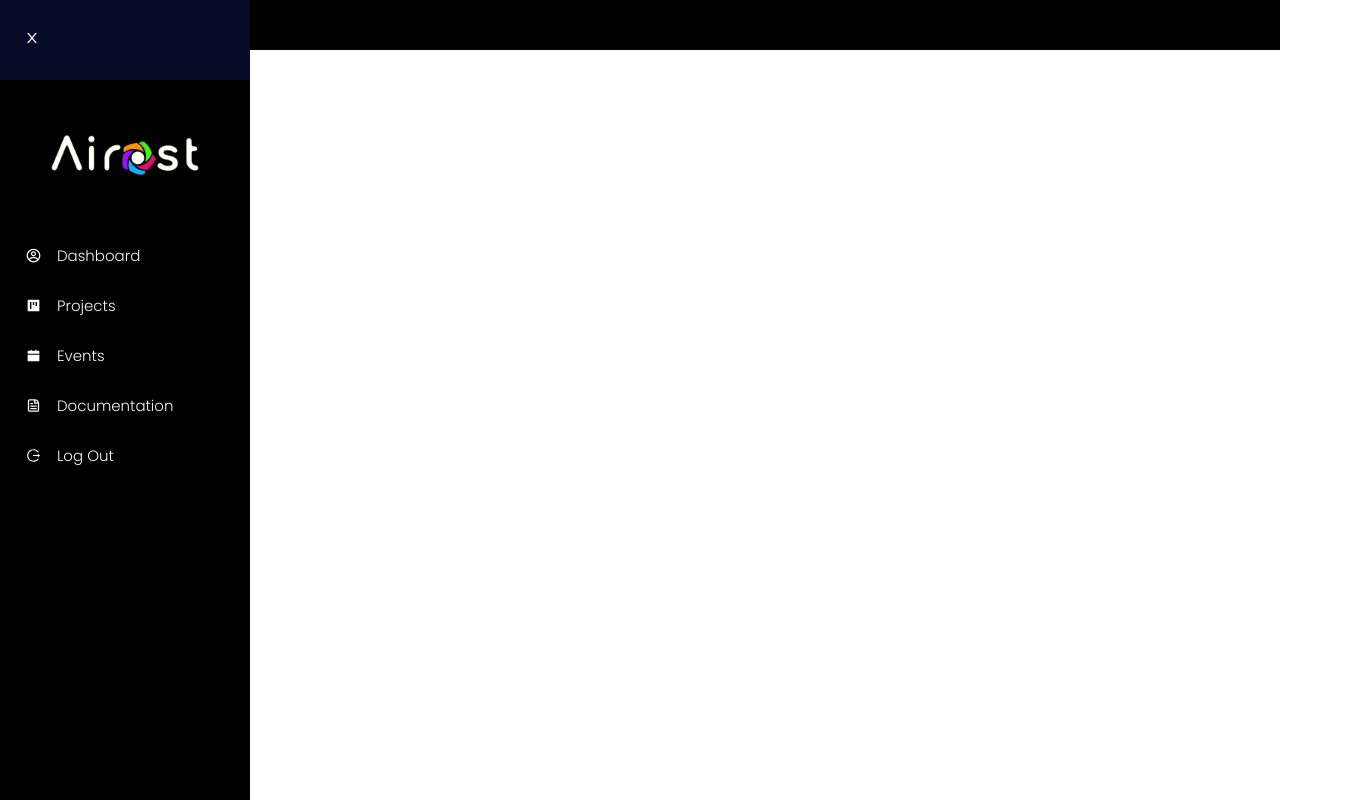
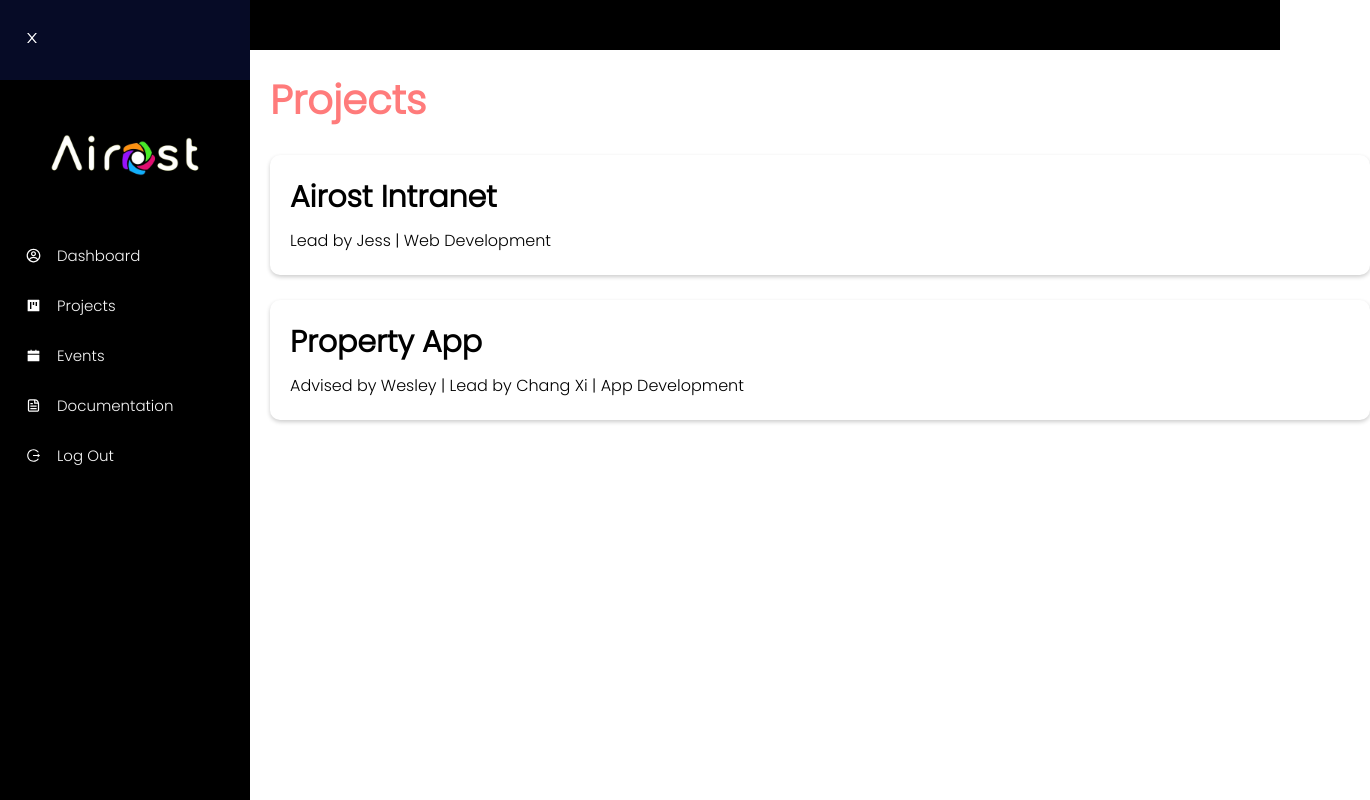
Before and after one commit to leehom22/airost-intranet, a React (Create React App) app: page /projects in a window 1280 px wide. Shown: the whole page, 1370 px wide, since content can reach past the window. Built offline with nearby package versions, Linux system fonts and the light colour scheme.

Commit message:
projects page updates

```diff
--- a/src/App.css
+++ b/src/App.css
@@ -13,4 +13,5 @@
   align-items: center;
   justify-content: center;
   font-size: 3rem;
+  position: absolute;
 }
--- a/src/App.js
+++ b/src/App.js
@@ -3,6 +3,7 @@
 import { BrowserRouter as Router, Routes, Route } from 'react-router-dom';
 import Dashboard from './pages/Dashboard';
 import Projects from './pages/Projects';
+import ProjectDetails from './pages/ProjectDetails';
 
 function App() {
     return (
@@ -12,6 +13,7 @@
           <Routes>
             <Route path='/' element={<Dashboard/>} />
             <Route path='/projects' element={<Projects/>} />
+            <Route path='/projects/:id' element={<ProjectDetails/>} />
           </Routes>
       </Router>
       </>
--- /dev/null
+++ b/src/components/ProjectList.js
@@ -0,0 +1,22 @@
+import { Link } from "react-router-dom";
+
+const ProjectList = ({ projects }) => {
+    return (
+        <div className="project-list">
+        {projects.map((project) => (
+          <div className="project-preview" key={project.id}>
+            <Link style={{textDecoration: 'none'}} to={`/projects/${project.id}` }>
+            <h2>{ project.title }</h2>
+            { project.advisor ? (
+              <p>Advised by { project.advisor } | Lead by { project.lead } | { project.category }</p>
+            ) : (
+              <p>Lead by { project.lead } | { project.category }</p>
+            )}
+            </Link>
+          </div>
+        ))}
+      </div>
+     );
+}
+
+export default ProjectList;
--- a/src/components/Sidepanel.css
+++ b/src/components/Sidepanel.css
@@ -1,4 +1,5 @@
 .sidebar {
+    position: relative;
     background-color: #000000;
     height: 50px;
     display: flex;
--- /dev/null
+++ b/src/data/project-data.js
@@ -0,0 +1,23 @@
+
+export const projectsData = [
+    {
+        title: "Airost Intranet",
+        advisor: null,
+        lead: "Jess",
+        category: "Web Development",
+        problemStatement: "Lorem ipsum dolor sit amet, consectetur adipiscing elit, sed do eiusmod tempor incididunt ut labore et dolore magna aliqua. Ut enim ad minim veniam, quis nostrud exercitation ullamco laboris nisi ut aliquip ex ea commodo consequat. Duis aute irure dolor in reprehenderit in voluptate velit esse cillum dolore eu fugiat nulla pariatur. Excepteur sint occaecat cupidatat non proident, sunt in culpa qui officia deserunt mollit anim id est laborum.",
+        summary: "Lorem ipsum dolor sit amet, consectetur adipiscing elit, sed do eiusmod tempor incididunt ut labore et dolore magna aliqua. Ut enim ad minim veniam, quis nostrud exercitation ullamco laboris nisi ut aliquip ex ea commodo consequat. Duis aute irure dolor in reprehenderit in voluptate velit esse cillum dolore eu fugiat nulla pariatur. Excepteur sint occaecat cupidatat non proident, sunt in culpa qui officia deserunt mollit anim id est laborum.",
+        id: 1
+    },
+    {
+        title: "Property App",
+        advisor: null,
+        advisor: 'Wesley',
+        lead: "Chang Xi",
+        category: "App Development",
+        problemStatement: "Lorem ipsum dolor sit amet, consectetur adipiscing elit, sed do eiusmod tempor incididunt ut labore et dolore magna aliqua. Ut enim ad minim veniam, quis nostrud exercitation ullamco laboris nisi ut aliquip ex ea commodo consequat. Duis aute irure dolor in reprehenderit in voluptate velit esse cillum dolore eu fugiat nulla pariatur. Excepteur sint occaecat cupidatat non proident, sunt in culpa qui officia deserunt mollit anim id est laborum.",
+        summary: "Lorem ipsum dolor sit amet, consectetur adipiscing elit, sed do eiusmod tempor incididunt ut labore et dolore magna aliqua. Ut enim ad minim veniam, quis nostrud exercitation ullamco laboris nisi ut aliquip ex ea commodo consequat. Duis aute irure dolor in reprehenderit in voluptate velit esse cillum dolore eu fugiat nulla pariatur. Excepteur sint occaecat cupidatat non proident, sunt in culpa qui officia deserunt mollit anim id est laborum.",
+        id: 2
+    },
+
+];
--- /dev/null
+++ b/src/pages/ProjectDetail.css
@@ -0,0 +1,52 @@
+.project-detail{
+    margin-left: 270px;
+
+}
+
+.title{
+    margin: 25px 0px 0px 25px;
+    font-size: 35px;
+    text-decoration:underline;
+    color: #FF7B7B;
+}
+
+.flex-container{
+    display: flex;
+    flex-direction: row;
+    justify-content: space-around;
+}
+
+.content {
+    width: 800px;
+    min-height: 100px;
+    overflow: hidden;
+    padding: 20px;
+    background-color: #ffffff;
+    margin: 25px 0px 0px 0px;
+    box-shadow: 0 2px 4px rgba(0, 0, 0, 0.2);
+    border-radius: 10px;
+
+}
+
+.content h1{
+    font-size: 28px;
+}
+
+.content p{
+    font-size: 13px;
+    padding: 10px 10px 25px 0px;
+}
+
+.status {
+    width: 200px;
+    height: 150px;
+    padding: 20px;
+    background-color: #ffffff;
+    margin: 25px 0px 0px 0px;
+    box-shadow: 0 2px 4px rgba(0, 0, 0, 0.2);
+    border-radius: 10px;
+
+}
+.status h1{
+    font-size: 25px;
+}
--- /dev/null
+++ b/src/pages/ProjectDetails.js
@@ -0,0 +1,36 @@
+import { projectsData } from '../data/project-data';
+import { useParams } from "react-router-dom";
+import './ProjectDetail.css';
+
+const ProjectDetails = () => {
+
+    const { id } = useParams();
+    const project = projectsData[id-1];
+    return (
+        <div className="project-detail">
+            <h1 className='title'>{ project.title }</h1>
+            <div className="flex-container">
+            <div className="content">
+                <h1>Problem Statement</h1>
+                <p>{ project.problemStatement }</p>
+                <h1>Summary</h1>
+                <p>{ project.summary }</p>
+                <h1>Resources</h1>
+                <p>
+                Project handbook: https://docs.google.com/presentation/d/1WfgjvnfRSWaVgm8x5XaVtvL-xEgQaSZOiLbw7OlUGM4/ edit#slide=id.p
+                <br />
+                Documentation: Google Docs or Notion
+                <br />
+                Github Link: blah blah blah
+                </p>
+            </div>
+            <div className="status">
+                <h1>Status</h1>
+                <p>In progress</p>
+            </div>
+            </div>
+        </div>
+     );
+}
+
+export default ProjectDetails;
--- /dev/null
+++ b/src/pages/Projects.css
@@ -0,0 +1,31 @@
+.Projects{
+
+    margin-left: 270px;
+}
+
+.project-title{
+    color: #FF7B7B;
+    margin-top: 20px;
+    font-size: 40px;
+}
+
+.project-preview {
+    width: 1100px;
+    height: 120px;
+    padding: 20px;
+    background-color: #ffffff;
+    margin: 25px 0px 0px 0px;
+    box-shadow: 0 2px 4px rgba(0, 0, 0, 0.2);
+    border-radius: 10px;
+
+}
+
+.project-preview h2{
+    margin-bottom: 8px;
+    font-size: 30px;
+    color: black;
+}
+
+.project-preview p{
+    color: black;
+}
--- a/src/pages/Projects.js
+++ b/src/pages/Projects.js
@@ -1,9 +1,17 @@
 import React from 'react';
+import { useState } from 'react';
+import './Projects.css';
+import ProjectList from '../components/ProjectList';
+import { projectsData } from '../data/project-data';
 
 function Projects() {
+
+  const [projects, setProjects] = useState(projectsData);
+
   return (
     <div className='Projects'>
-      <h1>Projects</h1>
+      <h1 className='project-title'>Projects</h1>
+        <ProjectList projects={ projects }></ProjectList>
     </div>
   );
 }
```
